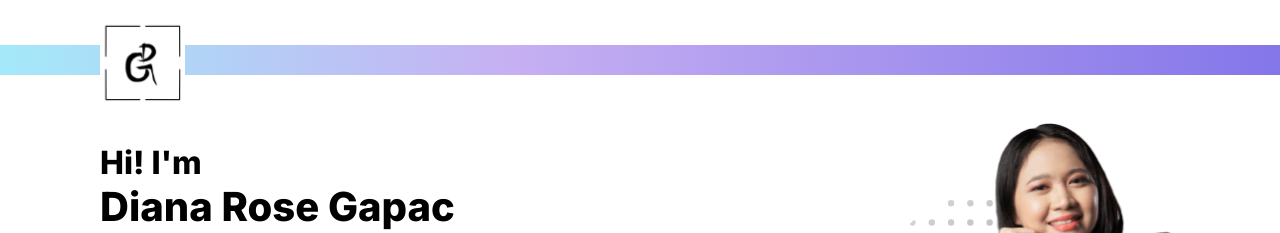
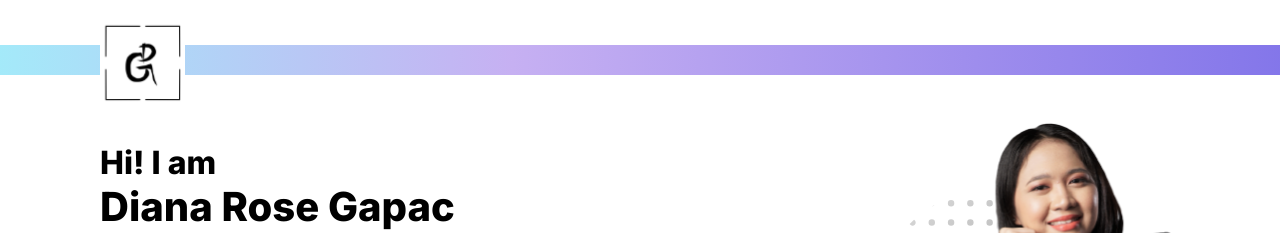
Before and after one commit to dianaGapac/portfolio, a Next.js app: page / in a window 1280 px wide. Shown: the top 233 px of the page. Built offline with nearby package versions, Linux system fonts and the light colour scheme.

Commit message:
Fix build problem

```diff
--- a/components/Cover.js
+++ b/components/Cover.js
@@ -51,7 +51,7 @@ const Cover = () => {
 					}}
 				>
 					<h3 style={{ fontSize: lg ? "32px" : md ? "28px" : "22px" }}>
-						Hi! I'm
+						Hi! I am
 					</h3>
 					<h2 style={{ fontSize: lg ? "40px" : md ? "36px" : "28px" }}>
 						Diana Rose Gapac
```
